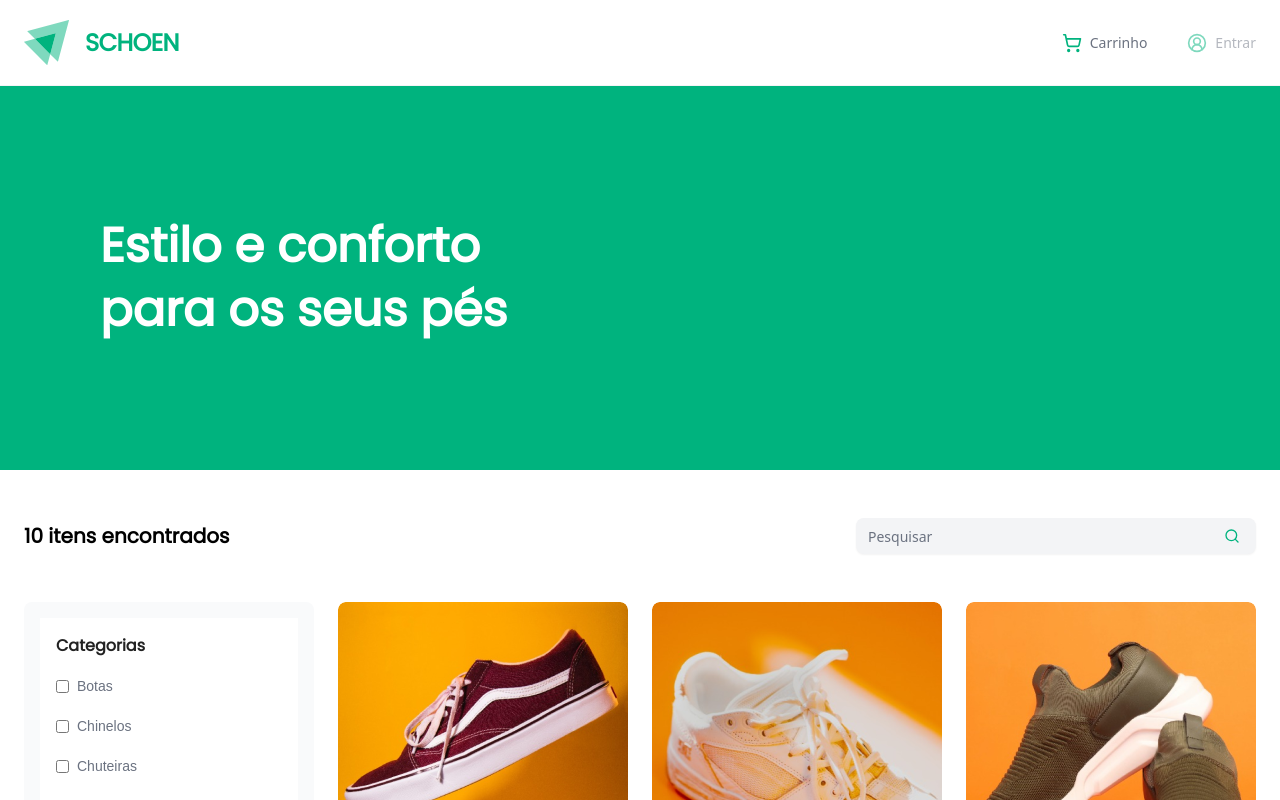
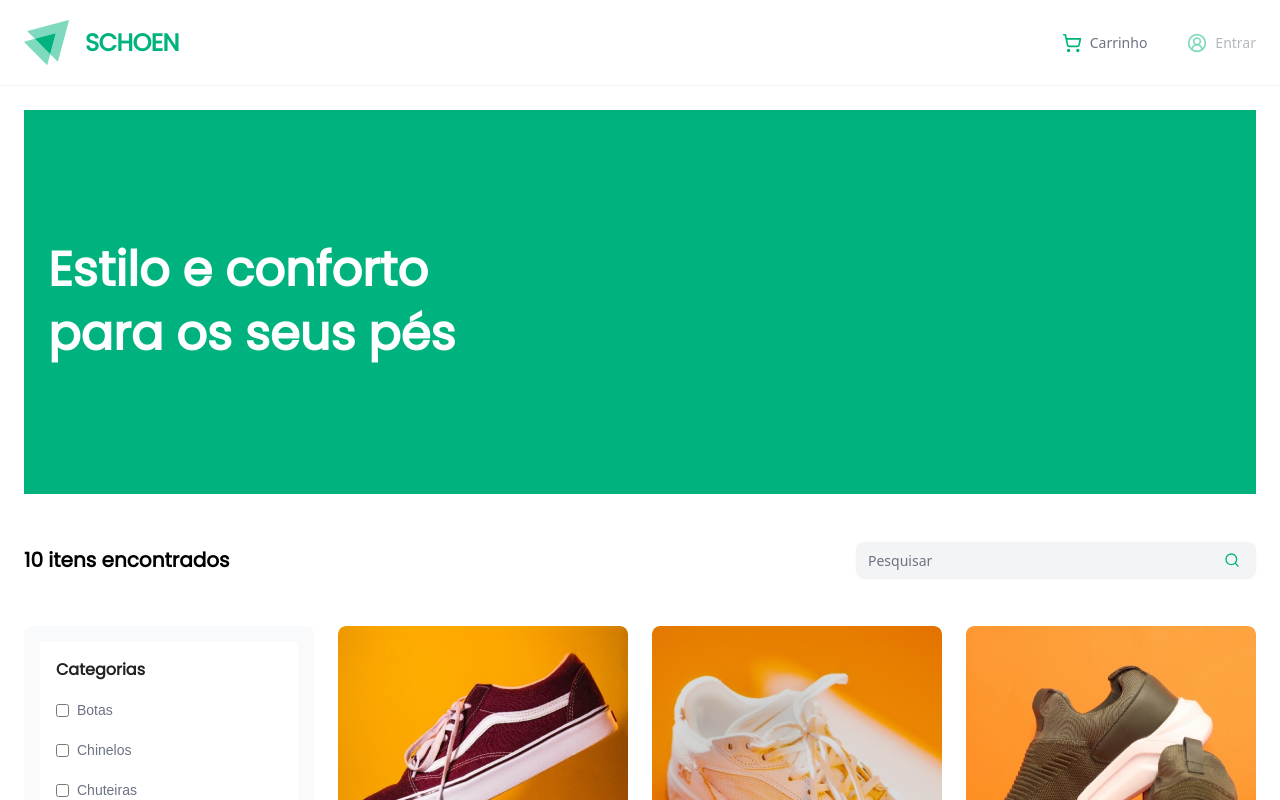
Before and after one commit to sidneifjr/ecommerce-schoen, a Next.js app: page / in a window 1280 px wide. Shown: the top 800 px of the page. Built offline with nearby package versions, Linux system fonts and the light colour scheme.

Commit message:
refactor(hero): update styles

```diff
--- a/src/components/hero.tsx
+++ b/src/components/hero.tsx
@@ -6,10 +6,10 @@ import { H1 } from './typography/h1'
 export function Hero() {
   return (
     <div
-      className="flex justify-between bg-green-light lg:max-h-96 lg:min-h-96"
+      className="mx-auto mt-6 flex w-full max-w-[1232px] justify-between bg-green-light lg:max-h-96 lg:min-h-96"
       data-testid="hero"
     >
-      <div className="flex flex-1 items-center pl-6 xl:pl-[100px] 2xl:justify-center">
+      <div className="flex flex-1 items-center pl-6 2xl:justify-center">
         <H1 className="max-w-[240px] font-poppins text-xl font-semibold leading-6 text-white md:max-w-[419px] md:text-3xl lg:text-5xl lg:leading-[64px]">
           Estilo e conforto para os seus pés
         </H1>
```
